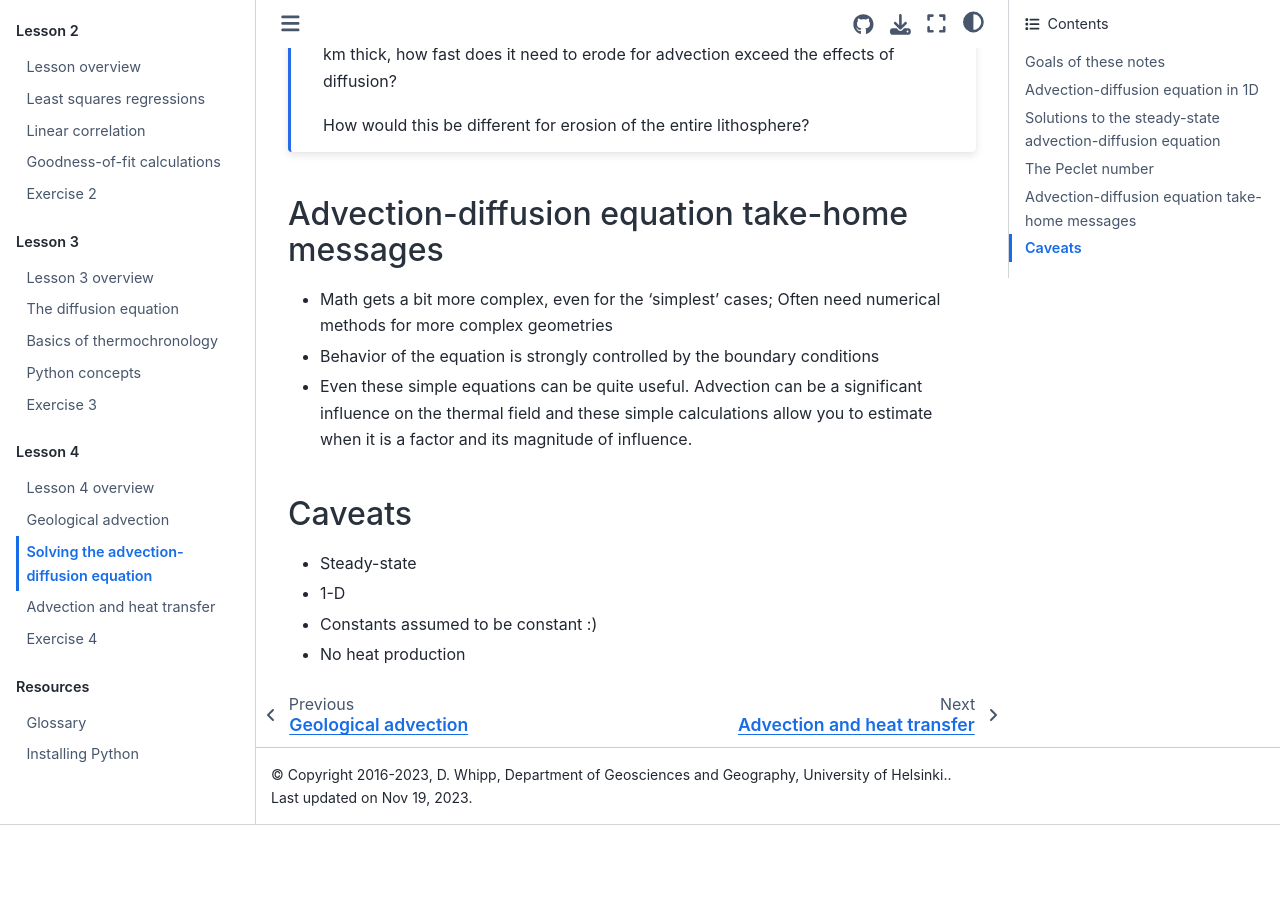
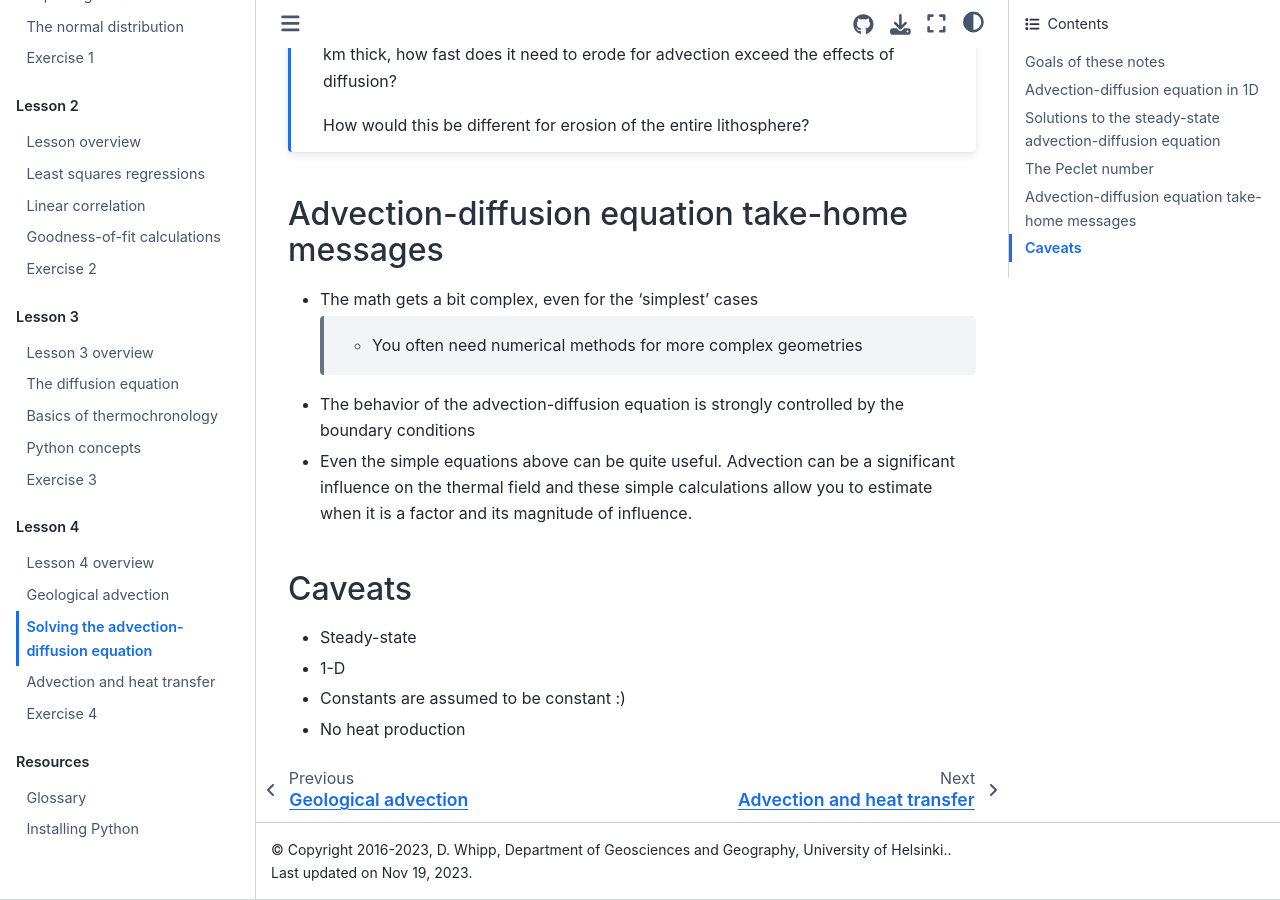
Before and after one commit to IntroQG/site, a Sphinx documentation site: the page built from source/lessons/L4/solving-advection.rst, in a window 1280 px wide and 900 px high, scrolled down 3175 px. Built offline with Sphinx 7.4.7 and the Sphinx Book theme 1.1.4, drawn with Linux system fonts in a browser that asks for light colours; before the commit the page ends 4000 px from its top, so only the background shows below that.

Commit message:
Minor edits

```diff
--- a/source/lessons/L4/solving-advection.rst
+++ b/source/lessons/L4/solving-advection.rst
@@ -116,14 +116,17 @@ Where :math:`\kappa` is a parameter known as the *thermal diffusivity*.
 Advection-diffusion equation take-home messages
 -----------------------------------------------
 
-- Math gets a bit more complex, even for the 'simplest' cases; Often need numerical methods for more complex geometries
-- Behavior of the equation is strongly controlled by the boundary conditions
-- Even these simple equations can be quite useful. Advection can be a significant influence on the thermal field and these simple calculations allow you to estimate when it is a factor and its magnitude of influence.
+- The math gets a bit complex, even for the 'simplest' cases
+
+    - You often need numerical methods for more complex geometries
+
+- The behavior of the advection-diffusion equation is strongly controlled by the boundary conditions
+- Even the simple equations above can be quite useful. Advection can be a significant influence on the thermal field and these simple calculations allow you to estimate when it is a factor and its magnitude of influence.
 
 Caveats
 -------
 
 - Steady-state
 - 1-D
-- Constants assumed to be constant :)
+- Constants are assumed to be constant :)
 - No heat production
```
